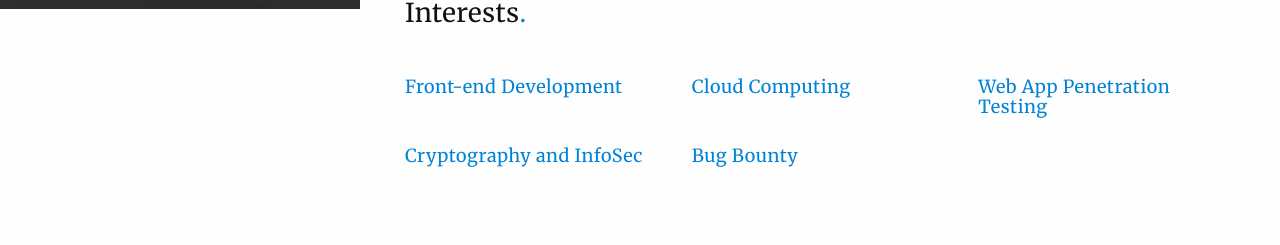
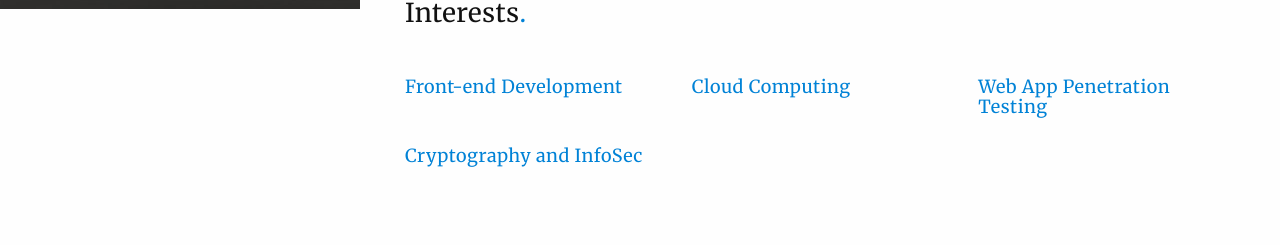
Before and after one commit to drog0/drog0.github.io, a plain HTML site: page index.html in a window 1280 px wide. Shown: the part 791-1036 px from the top of the page. Drawn offline with nearby package versions, Linux system fonts and the light colour scheme.

Commit message:
Add files via upload

```diff
--- a/index.html
+++ b/index.html
@@ -157,12 +157,7 @@
 
                         </div>
                     </div><!-- / award -->
-			 <div class="col-md-4">
-                        <div class="award">
-                            <h5 class="text-primary">Bug Bounty</h5>
 
-                        </div>
-                    </div><!-- / award -->
                 </div><!-- / row -->
                 <!-- / awards -->
 
```
